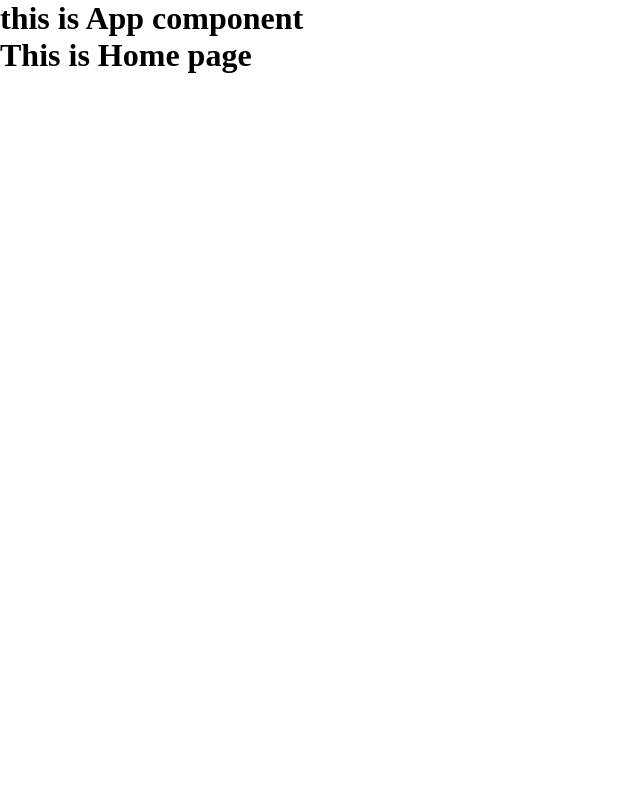
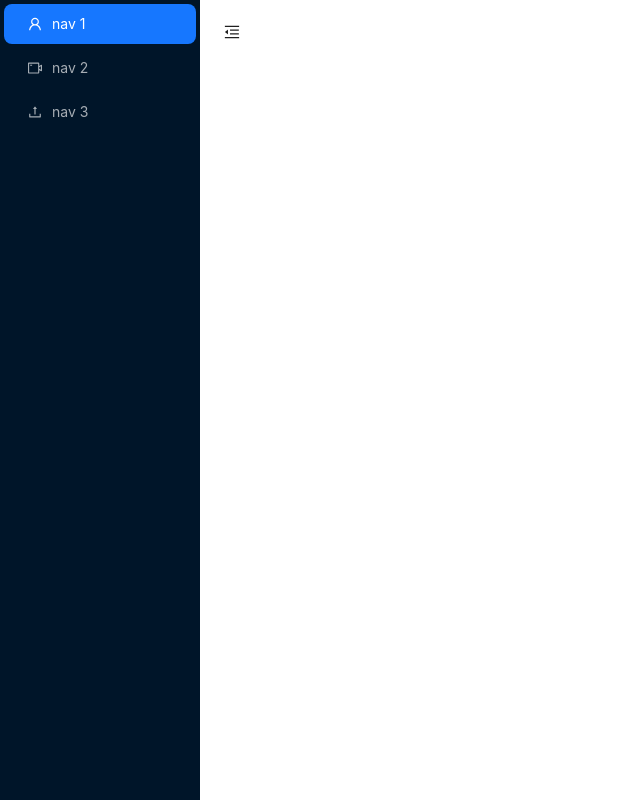
Before and after one commit to engrkashem/SKS-Inc., a React (Vite) app: page / in a window 1280 px wide. Shown: the whole page, without its empty margins (0-640 px from the left). Built offline with nearby package versions, Linux system fonts and the light colour scheme.

Commit message:
main layout structure added

```diff
--- a/package.json
+++ b/package.json
@@ -25,8 +25,11 @@
     "@typescript-eslint/parser": "^7.2.0",
     "@vitejs/plugin-react-swc": "^3.5.0",
     "eslint": "^8.57.0",
+    "eslint-config-prettier": "^9.1.0",
+    "eslint-plugin-react": "^7.34.2",
     "eslint-plugin-react-hooks": "^4.6.0",
     "eslint-plugin-react-refresh": "^0.4.6",
+    "prettier": "3.3.0",
     "typescript": "^5.2.2",
     "vite": "^5.2.0"
   }
--- a/src/App.tsx
+++ b/src/App.tsx
@@ -1,12 +1,7 @@
-import Home from "./pages/Home";
+import MainLayout from "./components/layout/MainLayout";
 
 function App() {
-  return (
-    <div>
-      <h1>this is App component</h1>
-      <Home />
-    </div>
-  );
+  return <MainLayout />;
 }
 
 export default App;
--- /dev/null
+++ b/src/components/layout/MainLayout.tsx
@@ -0,0 +1,31 @@
+import { Layout } from 'antd';
+import { useState } from 'react';
+import { Outlet } from 'react-router-dom';
+import NavBarTop from '../navbar/NavBarTop';
+import SideBar from './SideBar';
+
+const { Header, Sider, Content } = Layout;
+
+const MainLayout = () => {
+  const [collapsed, setCollapsed] = useState(false);
+
+  return (
+    <Layout style={{ minHeight: '100vh' }}>
+      <SideBar collapsed={collapsed} />
+      <Layout>
+        <NavBarTop collapsed={collapsed} setCollapsed={setCollapsed} />
+        <Content
+          style={{
+            padding: 24,
+            minHeight: 280,
+            background: '#ffffff',
+          }}
+        >
+          <Outlet />
+        </Content>
+      </Layout>
+    </Layout>
+  );
+};
+
+export default MainLayout;
--- /dev/null
+++ b/src/components/layout/SideBar.tsx
@@ -0,0 +1,39 @@
+import {
+  UploadOutlined,
+  UserOutlined,
+  VideoCameraOutlined,
+} from '@ant-design/icons';
+import { Layout, Menu } from 'antd';
+const { Sider } = Layout;
+
+const SideBar = ({ collapsed }) => {
+  return (
+    <Sider trigger={null} collapsible collapsed={collapsed}>
+      <div className="demo-logo-vertical" />
+      <Menu
+        theme="dark"
+        mode="inline"
+        defaultSelectedKeys={['1']}
+        items={[
+          {
+            key: '1',
+            icon: <UserOutlined />,
+            label: 'nav 1',
+          },
+          {
+            key: '2',
+            icon: <VideoCameraOutlined />,
+            label: 'nav 2',
+          },
+          {
+            key: '3',
+            icon: <UploadOutlined />,
+            label: 'nav 3',
+          },
+        ]}
+      />
+    </Sider>
+  );
+};
+
+export default SideBar;
--- /dev/null
+++ b/src/components/navbar/NavBarTop.tsx
@@ -0,0 +1,22 @@
+import { MenuFoldOutlined, MenuUnfoldOutlined } from '@ant-design/icons';
+import { Button, Layout } from 'antd';
+const { Header, Sider, Content } = Layout;
+
+const NavBarTop = ({ collapsed, setCollapsed }) => {
+  return (
+    <Header style={{ padding: 0, background: '#ffffff' }}>
+      <Button
+        type="text"
+        icon={collapsed ? <MenuUnfoldOutlined /> : <MenuFoldOutlined />}
+        onClick={() => setCollapsed(!collapsed)}
+        style={{
+          fontSize: '16px',
+          width: 64,
+          height: 64,
+        }}
+      />
+    </Header>
+  );
+};
+
+export default NavBarTop;
```
Also changed, not shown: .eslintrc.cjs, 2 other files (tests, documents, lock files or other folders).
